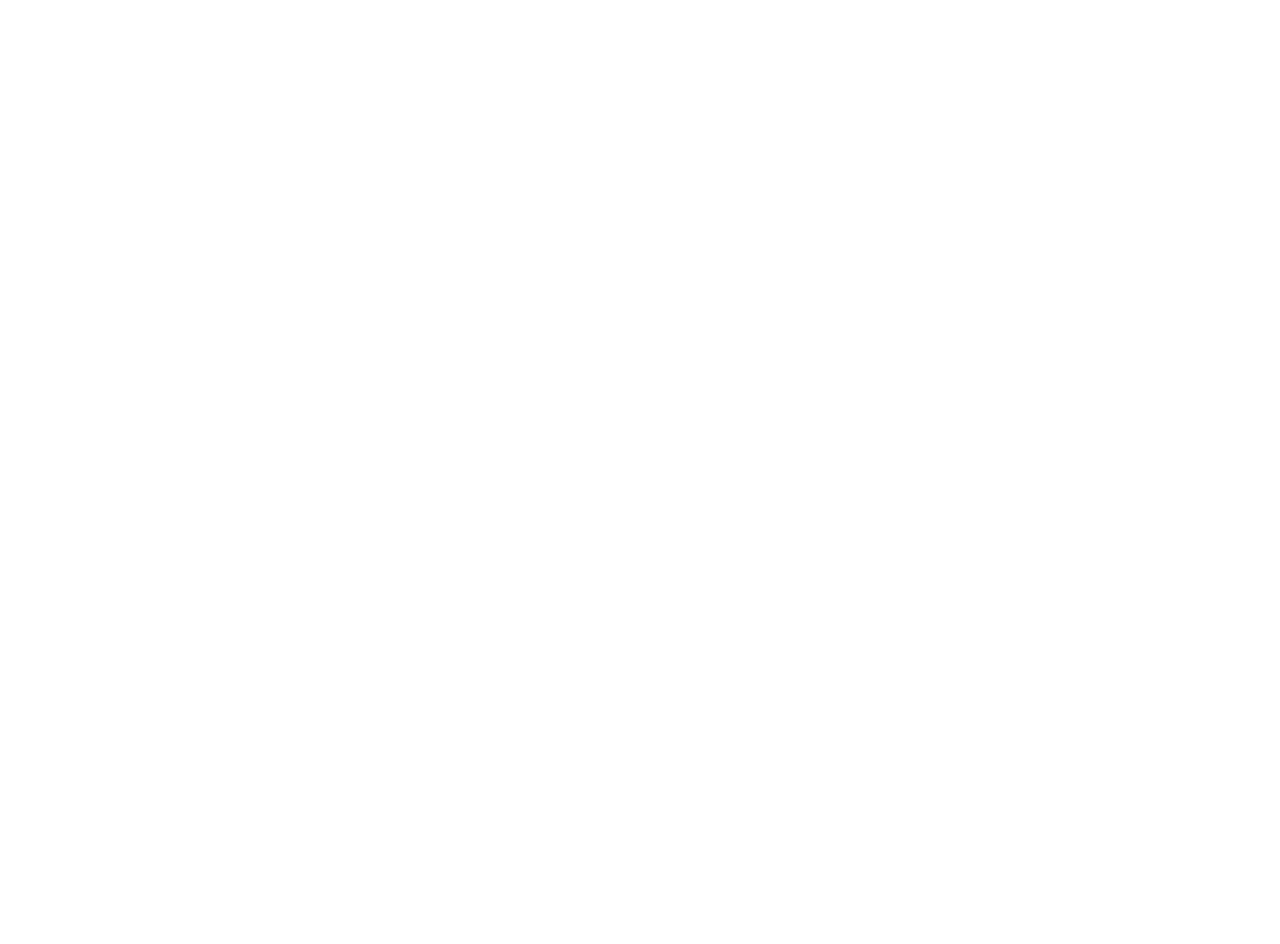
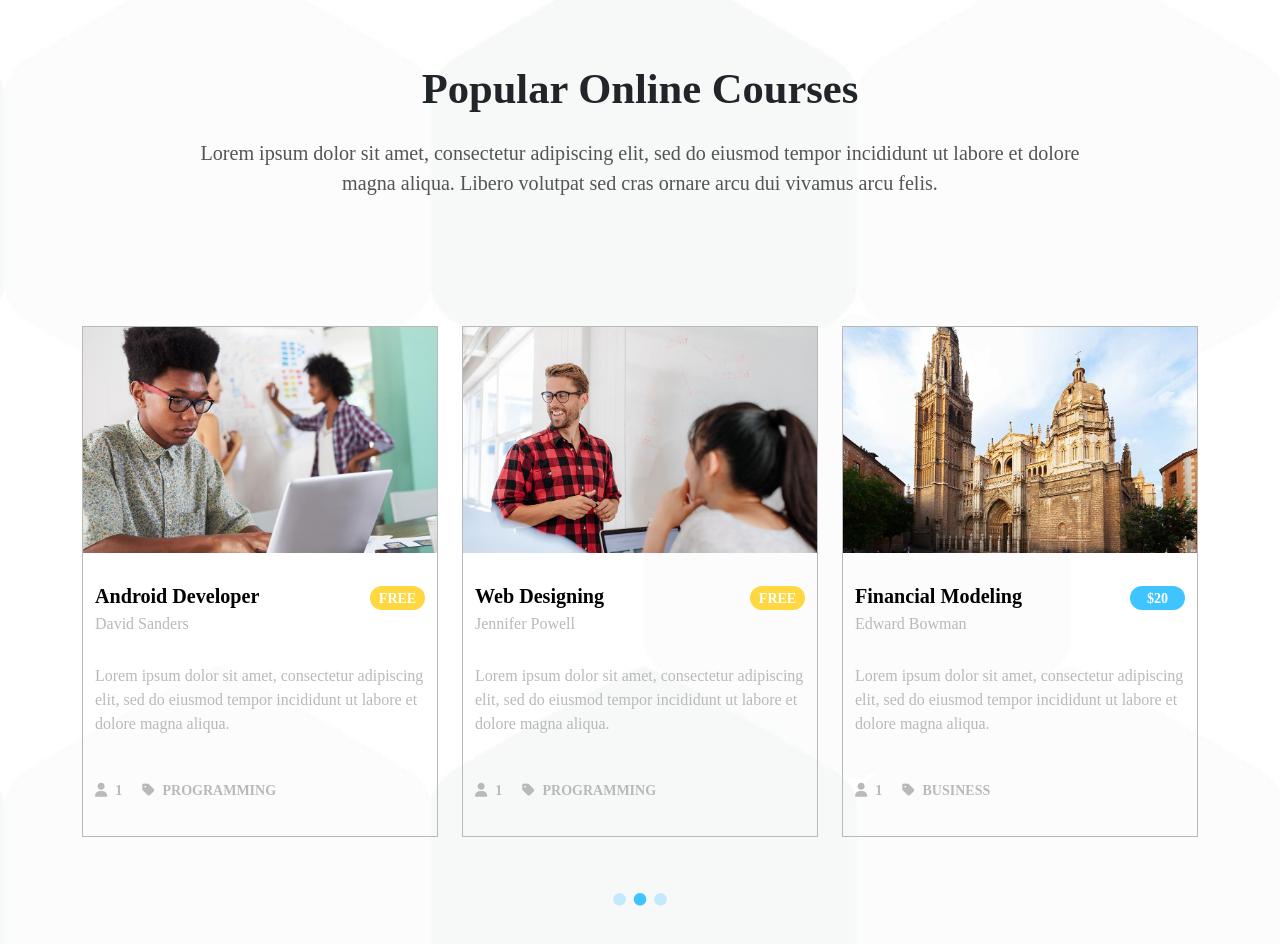
Before and after one commit to alemica97/proj-html-vuejs, a Vue app: page / in a window 1280 px wide. Shown: the part 4280-5224 px from the top of the page. Before the commit the page ends 4202 px from the top, so only its background shows below. Built offline with nearby package versions, Linux system fonts and the light colour scheme; a small style sheet from the web is missing.

Commit message:
Per la sezione 5 del Main, ho creato dinamicamente le card dei corsi online, usando le props di Vue, e ho ordinato il tutto con row e col di Bootstrap

```diff
--- a/src/assets/scss/_common.scss
+++ b/src/assets/scss/_common.scss
@@ -1,6 +1,7 @@
 @import "~@fontsource/old-standard-tt/index.css";
 @import "~@fontsource/old-standard-tt/cyrillic-400.css";
 @import "~@fontsource/old-standard-tt/cyrillic-700.css";
+
 
 *{
     margin: 0;
@@ -18,7 +19,6 @@
 ul,li{
     list-style-type: none;
 }
-
 
 img{
     max-width: 100% !important;
--- a/src/components/LearningSection.vue
+++ b/src/components/LearningSection.vue
@@ -13,8 +13,8 @@
                     </div>
                 </div>
                 <div class="possibilities-info col-12 col-md-9 p-4 p-md-5">
-                    <h1 class="mb-4">Learning Possibilities</h1>
-                    <p class="mb-5">Lorem ipsum dolor sit amet, consectetur adipisicing elit. Saepe quia sapiente a nihil id eos at nemo ipsum voluptatem vero repellendus assumenda modi temporibus accusantium aliquam cum, quidem rerum perferendis.</p>
+                    <h1 class="mb-4">{{ infoTitle }}</h1>
+                    <p class="mb-5">{{ infoParagraph }}</p>
                     <p class="possibilities"
                     v-for="(element, i) in possibilitiesDescription"
                     :key="i">
@@ -50,12 +50,22 @@
             ],
 
             activeIndex: 0,
+
+            infoTitle: 'Learning Possibilities',
+            infoParagraph: `Lorem ipsum dolor sit amet, consectetur adipisicing elit.
+                            Saepe quia sapiente a nihil id eos at nemo ipsum voluptatem
+                            vero repellendus assumenda modi temporibus accusantium aliquam cum,
+                            quidem rerum perferendis.`,
         }
     }
 }
 </script>
 
 <style lang="scss" scoped>
+
+    #learning{
+        border-bottom: 1px solid #00000026;
+    }
 
     .container-sm{
         padding: 140px 0;
@@ -80,7 +90,7 @@
     }
 
     .possibilities-title{
-        border-top: 1px solid #E6E6E6;
+        border-top: 1px solid #E6E6E6;//provare outline
         border-right: 1px solid #E6E6E6;
         border-left: 1px solid #E6E6E6;
         display: flex;
@@ -114,10 +124,18 @@
         .possibilities-title{
             padding-left: 0px;
             justify-content: center;
+            border-top: 1px solid #E6E6E6;
+            border-right: 1px solid #E6E6E6;
+            border-left: 1px solid #E6E6E6;
+            border-bottom: 1px solid #E6E6E6;
 
+            & span{
+                    padding-left: 5px;
+                }
             &.active{
                 border-left: 0px;
                 border-top: 8px solid #40C4FF;
+                border-left: 1px solid #E6E6E6;
                 & span{
                     transform: translateX(0);
                 }
--- a/src/components/Main.vue
+++ b/src/components/Main.vue
@@ -8,6 +8,8 @@
         <studentsCarouselSection />
         <!-- Sezione 4 del Main  -->
         <learningSection />
+        <!-- Sezion 5 del Main  -->
+        <onlineCourses />
     </main>
 </template>
 
@@ -16,6 +18,7 @@
 import childrenSection from './ChildrenSection.vue'
 import studentsCarouselSection from './StudentsCarouselSection.vue'
 import learningSection from './LearningSection.vue'
+import onlineCourses from './OnlineCourses.vue'
 
 export default {
     name: 'myMain',
@@ -25,6 +28,7 @@
         childrenSection,
         studentsCarouselSection,
         learningSection,
+        onlineCourses,
     }
 }
 </script>
--- /dev/null
+++ b/src/components/OnlineCourses.vue
@@ -0,0 +1,117 @@
+<template>
+    <section id="online-courses" class="container-fluid">
+        <div class="container-sm">
+            <div class="row justify-content-center">
+                <div class="col-12 col-md-10 px-3 text-center">
+                    <h1 class="mb-4">{{ courseTitle }}</h1>
+                    <p class="mb-5">{{ courseParagraph }}</p>
+                </div>
+            </div>
+            <div class="card-row row gy-4 justify-content-center">
+                <onlineCoursesCards
+                v-for="(card, i) in onlineCoursesCards"
+                :key="i"
+                :singleCard="card"/>
+            </div>
+            <div class="row my-4">
+                <div class="carousel-index col-12 text-center">
+                    <i class="fa-solid fa-circle mx-1"></i>
+                    <i class="fa-solid fa-circle active mx-1"></i>
+                    <i class="fa-solid fa-circle mx-1"></i>
+                </div>
+            </div>
+        </div>
+    </section>
+</template>
+
+<script>
+import onlineCoursesCards from './OnlineCoursesCards.vue'
+
+export default {
+    name: 'onlineCourses',
+
+    components:{
+        onlineCoursesCards,
+    },
+
+    data(){
+        return{
+            courseTitle: 'Popular Online Courses',
+            courseParagraph: `Lorem ipsum dolor sit amet, consectetur adipiscing elit,
+                              sed do eiusmod tempor incididunt ut labore et dolore magna aliqua.
+                              Libero volutpat sed cras ornare arcu dui vivamus arcu felis.`,
+
+            onlineCoursesCards: [
+                {
+                    image: require('../assets/icademy/icademy/img/course-5-f-img.jpg'),
+                    title: 'Android Developer',
+                    price: 'FREE',
+                    name: 'David Sanders',
+                    description: `Lorem ipsum dolor sit amet, consectetur adipiscing elit,
+                                  sed do eiusmod tempor incididunt ut labore et dolore magna aliqua.`,
+                    number: '1',
+                    type: 'PROGRAMMING',
+                },
+                {
+                    image: require('../assets/icademy/icademy/img/course-6-f-img.jpg'),
+                    title: 'Web Designing',
+                    price: 'FREE',
+                    name: 'Jennifer Powell',
+                    description: `Lorem ipsum dolor sit amet, consectetur adipiscing elit,
+                                  sed do eiusmod tempor incididunt ut labore et dolore magna aliqua.`,
+                    number: '1',
+                    type: 'PROGRAMMING',
+                },
+                {
+                    image: require('../assets/icademy/icademy/img/course-12-f-img.jpg'),
+                    title: 'Financial Modeling',
+                    price: '$20',
+                    name: 'Edward Bowman',
+                    description: `Lorem ipsum dolor sit amet, consectetur adipiscing elit,
+                                  sed do eiusmod tempor incididunt ut labore et dolore magna aliqua.`,
+                    number: '1',
+                    type: 'BUSINESS',
+                },
+            ]
+        }
+    }
+}
+</script>
+
+<style lang="scss" scoped>
+
+    #online-courses{
+        padding: 140px 0;
+        background-image: url(../assets/icademy/icademy/img/background-pattern.jpg);
+        background-position: 50% 30%;
+    }
+
+    .carousel-index{
+        font-size: calc(10px + 0.2vw);
+        color: #40C4FF4b;
+
+        i{
+            &.active{
+            color: #40C4FF;
+            }
+
+            &:hover{
+                cursor: pointer;
+            }
+        }
+    }
+
+    .card-row{
+        padding: 80px 0 30px 0;
+    }
+
+    h1{
+        font-size: calc(40px + 0.2vw);
+        font-weight: 700;
+    }
+
+    p{
+        font-size: calc(15px + 0.4vw);
+        color: #545454;
+    }
+</style>
--- /dev/null
+++ b/src/components/OnlineCoursesCards.vue
@@ -0,0 +1,109 @@
+<template>
+    <div class="col-9 col-md-4">
+        <div class="card-wrapper">
+            <figure>
+            <img :src="singleCard.image" alt="">
+            </figure>
+            <div class="card-info">
+                <div class="teacher">
+                    <span>{{singleCard.title}}</span>
+                    <span>{{singleCard.name}}</span>
+                </div>
+                <div class="card-price"
+                :class="isFree() ? '' : 'not-free'">
+                    <span>{{singleCard.price}}</span>
+                </div>
+            </div>
+            <div class="card-paragraph">
+                <p>{{singleCard.description}}</p>
+            </div>
+            <div class="card-type">
+                <span><i class="fa-solid fa-user"></i>{{singleCard.number}}</span>
+                <span><i class="fa-solid fa-tag"></i>{{singleCard.type}}</span>
+            </div>
+            </div>
+    </div>
+</template>
+
+<script>
+export default {
+    name: 'onlineCoursesCards',
+
+    props:{
+        singleCard: Object,
+    },
+
+    methods:{
+        // controllo che la stringa sia FREE, se non lo è aggiungo la classe not-free per cambiare bkc
+        isFree: function(){
+            if(this.singleCard.price == 'FREE'){
+                return true;
+            }else{
+                return false;
+            }
+        }
+    }
+}
+</script>
+
+<style lang="scss" scoped>
+
+    .card-info{
+        display: flex;
+        justify-content: space-between;
+        align-items: baseline;
+        padding: 28px 12px;
+
+        .teacher{
+            display: flex;
+            flex-direction: column;
+            flex-grow: 1;
+
+            & span:first-child{
+                font-size: calc(15px + 0.4vw);
+                font-weight: 700;
+                color: black;
+                white-space: nowrap;
+            }
+        }
+
+        .card-price{
+            width: 55px;
+            height: 24px;
+            text-align: center;
+            line-height: 26px;
+            font-size: 14px;
+            color: #ffffff;
+            background-color: #FFD740;
+            font-weight: 700;
+            border-radius: 20px;
+
+            &.not-free{
+                background-color: #40C4FF;
+            }
+        }
+    }
+
+    .card-paragraph{
+        padding: 0 12px 28px 12px;
+    }
+
+    .card-type{
+        white-space: nowrap;
+        padding: 0 12px;
+        margin-bottom: 35px;
+        font-size: 14px;
+        font-weight: 700;
+        span{
+            margin-right: 20px;
+        }
+        i{
+            margin-right: 8px;
+        }
+    }
+
+    .card-wrapper{
+        color: #B9B9B9;
+        border: 1px solid #B9B9B9;
+    }
+</style>
```
